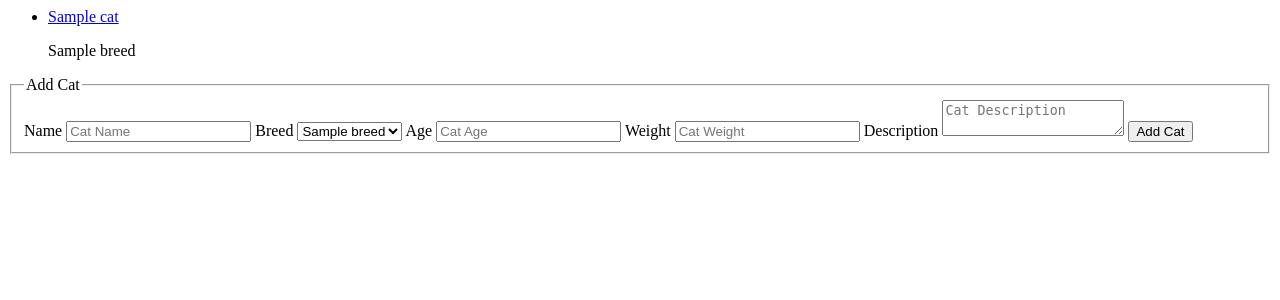
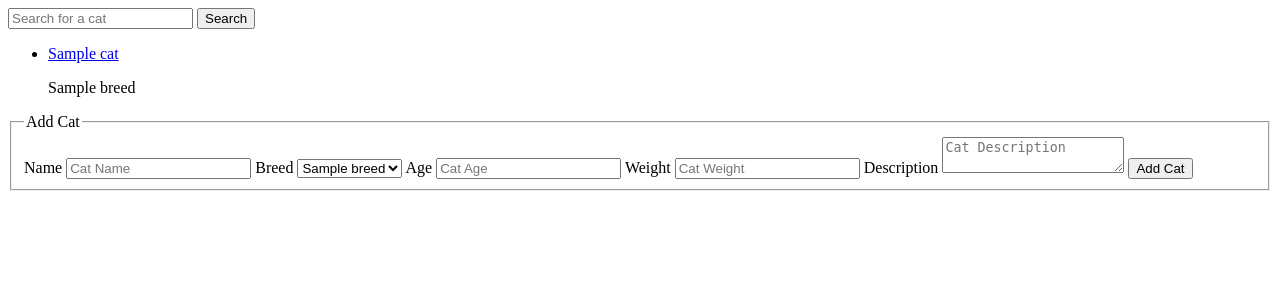
Before and after one commit to AleksandraPetrukova/django-lia, a Django app: page /cats/ in a window 1280 px wide. Shown: the top 300 px of the page. Run offline with Django 5.2, Linux system fonts and the light colour scheme; tables that the repository leaves empty hold one stand-in row (values such as "Sample post").

Commit message:
Added search

```diff
--- a/cats/templates/cats/index.html
+++ b/cats/templates/cats/index.html
@@ -1,3 +1,9 @@
+<form method="post" action="{% url 'search_cat' %}">
+    {% csrf_token %}
+    <input type="text" name="name" placeholder="Search for a cat">
+    <input type="submit" value="Search">
+</form>
+
 <ul>
     {% for cat in cats %}
         <li>
--- a/cats/urls.py
+++ b/cats/urls.py
@@ -6,4 +6,5 @@ urlpatterns = [
     path("", views.index, name="cats"),
     path("<int:cat_id>/", views.cat_details, name="cat"),
     path("add_cat/", views.add_cat, name="add_cat"),
+    path("search/", views.search_cat, name="search_cat"),
 ]
--- a/cats/views.py
+++ b/cats/views.py
@@ -1,4 +1,4 @@
-from django.shortcuts import render, redirect
+from django.shortcuts import render, redirect, get_object_or_404
 from cats.models import Breed, Cat
 from django.http import HttpResponse, Http404
 
@@ -33,3 +33,13 @@ def add_cat (request):
         new_cat = Cat(name=name, age=age, weight=weight, description=description, breed=breed)
         new_cat.save()
     return redirect('cats')
+
+def search_cat(request):
+    if request.method == 'POST':
+        name = request.POST.get('name')
+        # cats = Cat.objects.get(name__icontains=name)
+        try:
+            cat = Cat.objects.get(name=name)
+            return redirect('cat', cat_id=cat.id)
+        except Cat.DoesNotExist:
+            raise Http404("Cat matching query does not exist")
```
